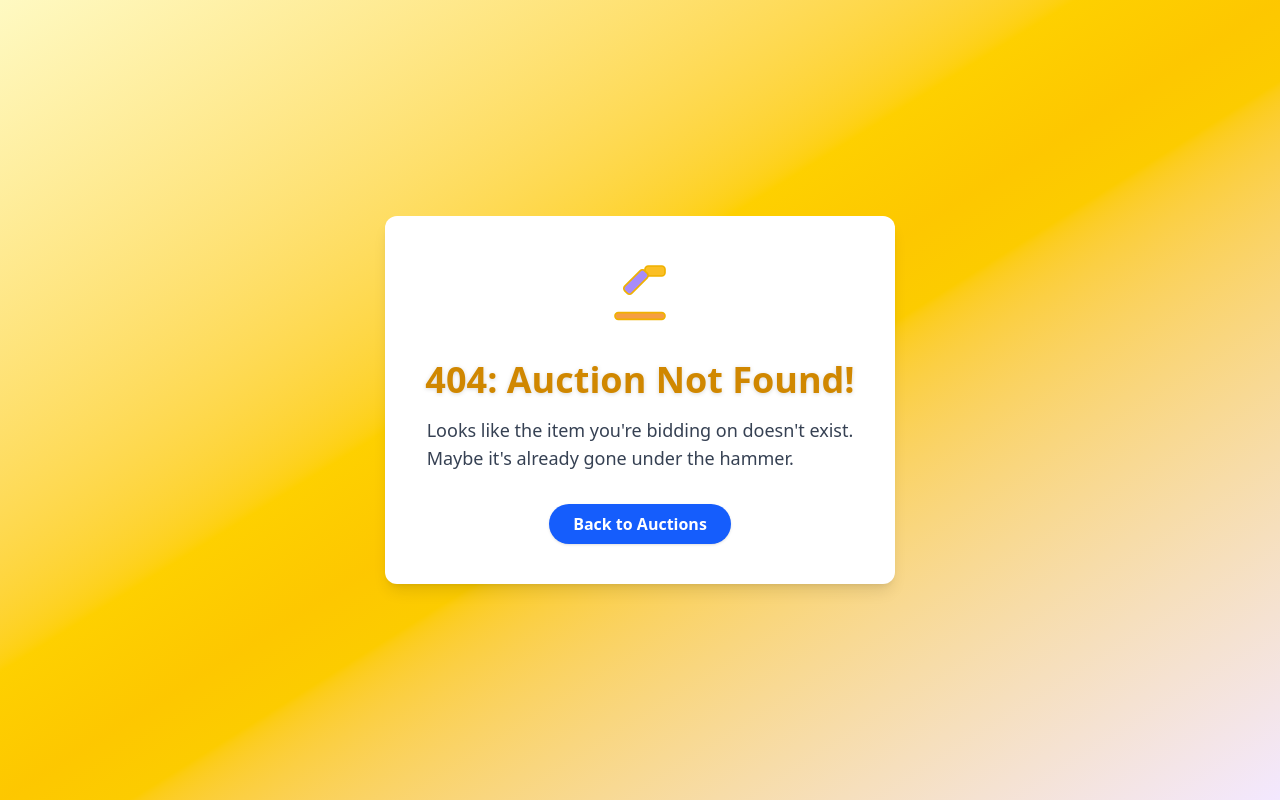
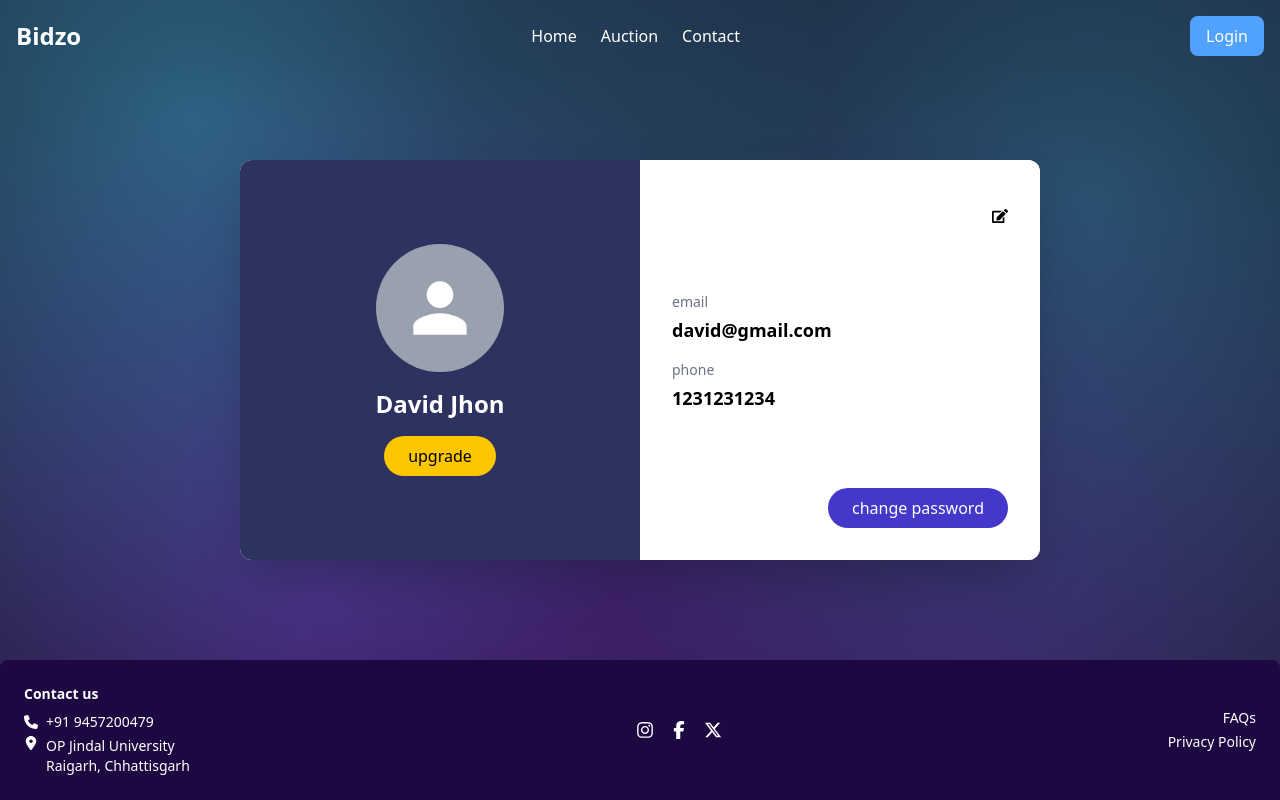
Before and after one commit to Hakeemnk18/bidzo, a React (Vite) app in the folder frontend/: page /user/profile in a window 1280 px wide. Before the commit this address had no page. Built offline with nearby package versions, Linux system fonts and the light colour scheme.

Commit message:
profile page ui completed

```diff
--- /dev/null
+++ b/frontend/src/features/shared/components/UserProfile.tsx
@@ -0,0 +1,43 @@
+import { FaEdit } from 'react-icons/fa';
+
+
+const Profile = () => {
+  return (
+    <div className="flex justify-center items-center   mt-40">
+      <div className="w-200 max-w-4xl bg-white rounded-xl overflow-hidden flex shadow-2xl h-100 mb-20">
+        {/* Left section */}
+        <div className="w-1/2 bg-[#2e3260] text-white flex flex-col items-center justify-center p-8">
+          <div className="w-32 h-32 bg-gray-400 rounded-full flex items-center justify-center">
+            <svg className="w-16 h-16 text-white" fill="currentColor" viewBox="0 0 24 24">
+              <path d="M12 12c2.7 0 5-2.3 5-5s-2.3-5-5-5-5 2.3-5 5 2.3 5 5 5zm0 2c-3.3 0-10 1.7-10 5v3h20v-3c0-3.3-6.7-5-10-5z"/>
+            </svg>
+          </div>
+          <h2 className="text-2xl font-semibold mt-4">David Jhon</h2>
+          <button className="mt-4 px-6 py-2 bg-yellow-400 text-black font-medium rounded-full  hover:bg-yellow-300 transition-all duration-200">
+            upgrade
+          </button>
+        </div>
+
+        {/* Right section */}
+        <div className="w-1/2 bg-white p-8 h-full flex flex-col justify-center relative">
+          <div >
+            <button className=" absolute top-8 right-8 self-start mt-4  transition ">
+            <FaEdit />
+          </button>
+            <p className="text-sm text-gray-500 mb-1">email</p>
+            <p className="text-lg font-semibold mb-4">david@gmail.com</p>
+
+            <p className="text-sm text-gray-500 mb-1">phone</p>
+            <p className="text-lg font-semibold mb-4">1231231234</p>
+          </div>
+
+          <button className=" absolute bottom-8 right-8 self-start mt-8 px-6 py-2 bg-[#4338ca] text-white rounded-full hover:bg-[#3730a3] transition duration-200">
+            change password
+          </button>
+        </div>
+      </div>
+    </div>
+  );
+};
+
+export default Profile;
--- a/frontend/src/features/shared/components/modal/ConfirmationModal.tsx
+++ b/frontend/src/features/shared/components/modal/ConfirmationModal.tsx
@@ -1,4 +1,4 @@
-import React from "react";
+
 
 interface ConfirmModalProps {
   isOpen: boolean;
--- a/frontend/src/features/shared/components/modal/userDropdown.tsx
+++ b/frontend/src/features/shared/components/modal/userDropdown.tsx
@@ -1,3 +1,4 @@
+import { useNavigate } from "react-router-dom";
 import { useStoreDispatch } from "../../../../hooks/useStore";
 import { clearToken } from "../../../../utils/tokenHelpers";
 import { logout } from "../../slices/authSlice";
@@ -7,6 +8,7 @@ import { toast } from "react-toastify";
 const UserDropdown: React.FC = () => {
 
     const dispatch = useStoreDispatch()
+    const navigate = useNavigate()
 
     const handleLogout = () => {
         dispatch(logout())
@@ -14,12 +16,16 @@ const UserDropdown: React.FC = () => {
         toast.success("Logged out successfully");
     }
 
+    const handleProfile = () => {
+        navigate('/user/profile')
+    }
+
 
     return (
 
         <div className="absolute right-0 mt-2 w-48 rounded-lg shadow-lg bg-white z-50">
             <ul className="py-1 text-gray-700">
-                <li className="px-4 py-2 hover:bg-gray-100 cursor-pointer">My Profile</li>
+                <li className="px-4 py-2 hover:bg-gray-100 cursor-pointer" onClick={handleProfile}>My Profile</li>
                 <li className="px-4 py-2 hover:bg-gray-100 cursor-pointer">Dashboard</li>
                 <li className="px-4 py-2 hover:bg-gray-100 cursor-pointer" onClick={handleLogout}>Logout</li>
             </ul>
--- /dev/null
+++ b/frontend/src/features/shared/pages/ProfilePage.tsx
@@ -0,0 +1,10 @@
+
+import Profile from "../components/UserProfile"
+
+const ProfilePage = ()=>{
+    return (
+        <Profile />
+    )
+}
+
+export default ProfilePage
--- a/frontend/src/route/UserRouter.tsx
+++ b/frontend/src/route/UserRouter.tsx
@@ -2,11 +2,13 @@ import { lazy, Suspense } from "react"
 import PublicRoute from "../features/user/components/PublicRoute"
 import LoadingSpinner from "../features/shared/components/LoadingSpinner"
 import ResetPassword from "../features/shared/components/ResetPassword"
+import ProtectedRoute from "../features/user/components/ProtectedRoute"
 
 
 const Home = lazy(()=> import ("../features/user/pages/Home"))
 const UserLogin = lazy(()=> import('../features/user/pages/Login'))
 const SignupPage = lazy(()=> import('../features/user/pages/SignUpPage'))
+const ProfilePage = lazy(()=> import('../features/shared/pages/ProfilePage'))
 
 
 
@@ -47,6 +49,17 @@ const userRoutes = [
             <ResetPassword />
 
         ),
+    },
+    {
+        path:'/user/profile',
+        element:(
+
+                <Suspense fallback={< LoadingSpinner />}>
+                    <ProfilePage />
+                </Suspense>
+
+
+        ),
     }
 
 ]
```
